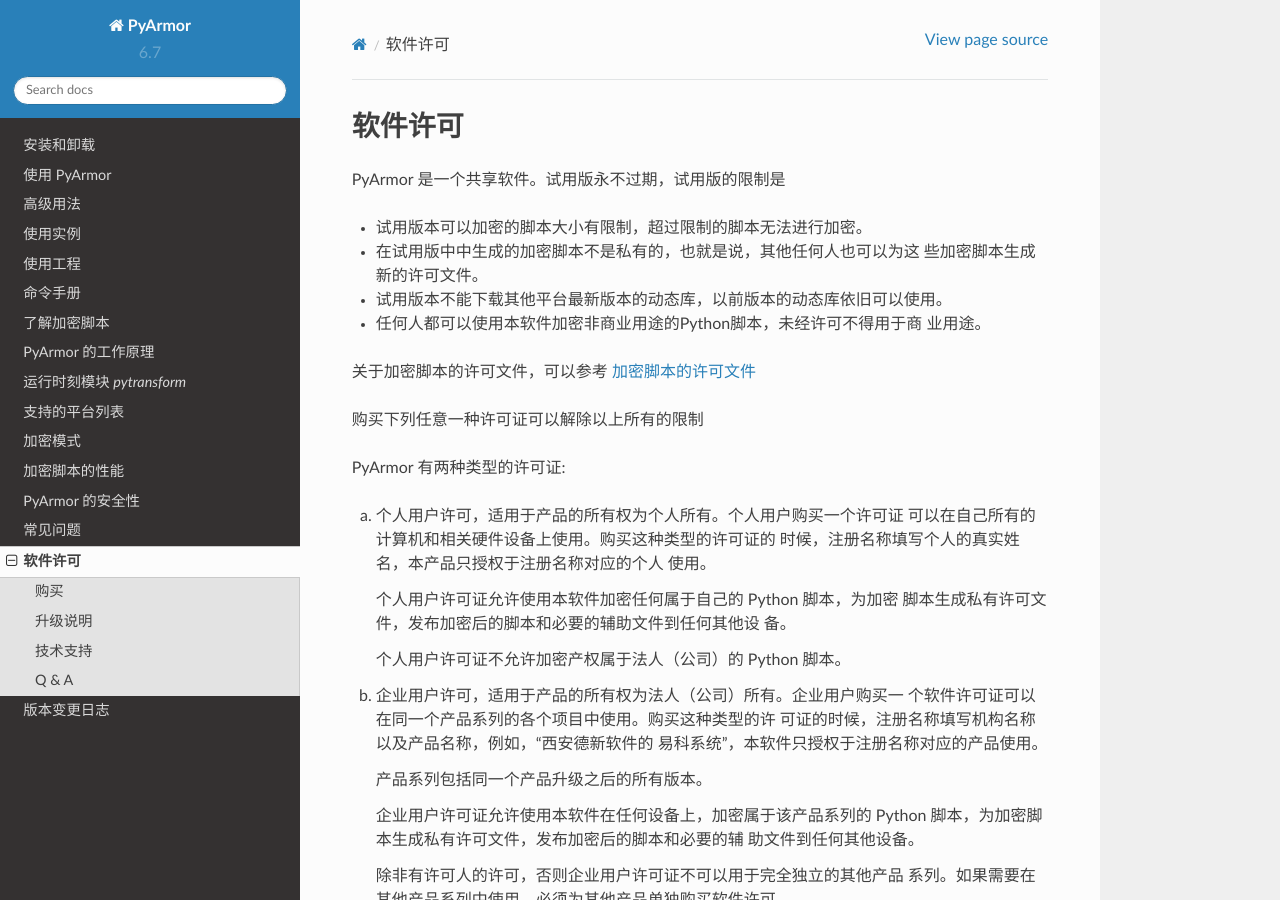
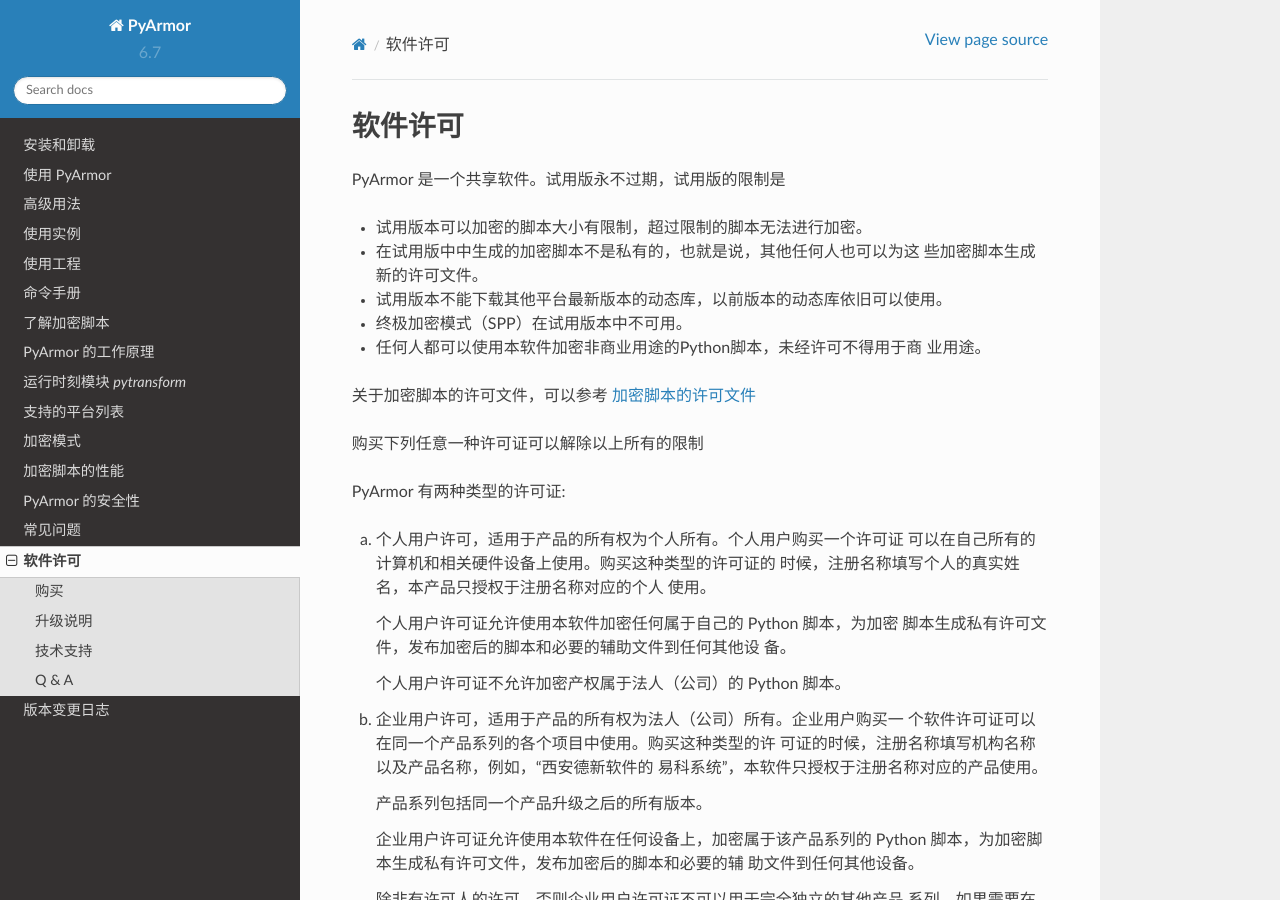
Before and after one commit to dashingsoft/pyarmor-docs-zh, a Sphinx documentation site: the page built from docs/license.rst, in a window 1280 px wide and 900 px high. Built offline with Sphinx 7.4.7 and the Read the Docs theme 2.0.0, drawn with Linux system fonts in a browser that asks for light colours.

Commit message:
Add license item for spp mode

```diff
--- a/docs/license.rst
+++ b/docs/license.rst
@@ -9,6 +9,7 @@
 * 在试用版中中生成的加密脚本不是私有的，也就是说，其他任何人也可以为这
   些加密脚本生成新的许可文件。
 * 试用版本不能下载其他平台最新版本的动态库，以前版本的动态库依旧可以使用。
+* 终极加密模式（SPP）在试用版本中不可用。
 * 任何人都可以使用本软件加密非商业用途的Python脚本，未经许可不得用于商
   业用途。
 
```
